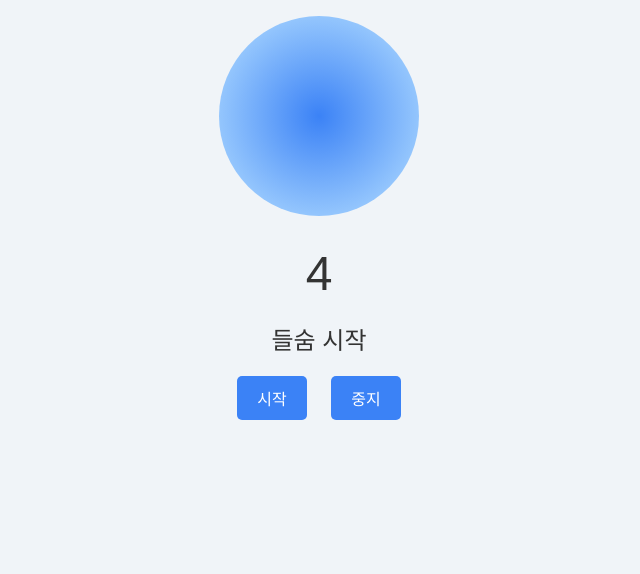
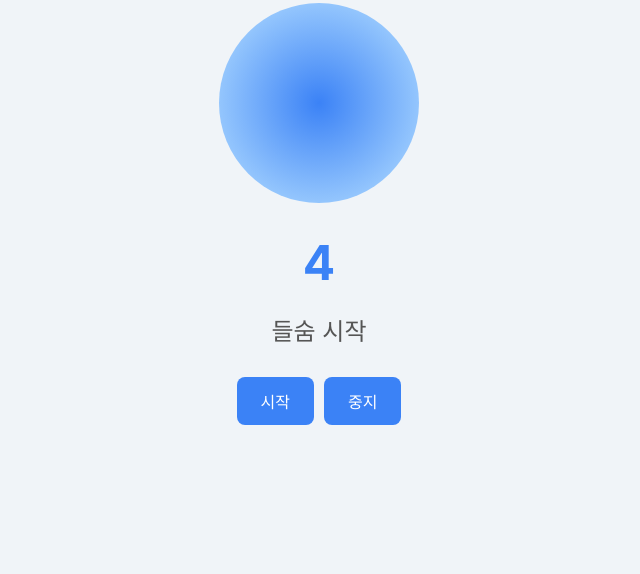
Before and after one commit to MinHo4646/github.io, a plain HTML site: page index.html in a window 1280 px wide. Shown: the part 226-800 px from the top of the page, without its empty margins (321-961 px from the left). Drawn offline with Linux system fonts and the light colour scheme.

Commit message:
Update index.html

```diff
--- a/index.html
+++ b/index.html
@@ -2,57 +2,81 @@
 <html lang="ko">
 <head>
   <meta charset="UTF-8">
-  <meta name="viewport" content="width=device-width, initial-scale=1.0">
+  <meta name="viewport" content="width=device-width, initial-scale=1.0, maximum-scale=1.0, user-scalable=no">
   <title>마음챙김 호흡 명상</title>
   <style>
+    * { box-sizing: border-box; }
     body {
-      font-family: 'Arial', sans-serif;
+      font-family: -apple-system, BlinkMacSystemFont, 'Segoe UI', Roboto, Oxygen, Ubuntu, Cantarell, 'Open Sans', 'Helvetica Neue', sans-serif;
       background: #f0f4f8;
+      margin: 0;
+      padding: 20px;
       display: flex;
       flex-direction: column;
       align-items: center;
       justify-content: center;
       height: 100vh;
-      margin: 0;
+      text-align: center;
       color: #333;
     }
     .container {
-      text-align: center;
+      max-width: 400px;
+      width: 100%;
+      display: flex;
+      flex-direction: column;
+      align-items: center;
+      justify-content: center;
+    }
+    h1 {
+      color: #3b82f6;
+      font-size: 1.8em;
+      margin-bottom: 20px;
     }
     .circle {
       width: 200px;
       height: 200px;
+      margin: 0 auto 20px;
+      border-radius: 50%;
       background: radial-gradient(circle, #3b82f6 0%, #93c5fd 70%, transparent 100%);
-      border-radius: 50%;
-      margin: 30px auto;
       transition: transform 1s ease-in-out;
+      display: flex;
+      align-items: center;
+      justify-content: center;
     }
-    .inhale {
-      transform: scale(1.5);
-    }
-    .exhale {
-      transform: scale(1);
-    }
+    .inhale { transform: scale(1.5); }
+    .exhale { transform: scale(1); }
     .timer {
-      font-size: 48px;
-      margin: 20px 0;
+      font-size: 3em;
+      font-weight: bold;
+      margin: 10px 0;
+      color: #3b82f6;
     }
     .breath-text {
-      font-size: 24px;
-      margin: 10px 0;
+      font-size: 1.5em;
+      margin: 10px 0 20px;
+      color: #555;
+    }
+    .buttons {
+      display: flex;
+      gap: 10px;
+      margin-top: 10px;
     }
     button {
       background: #3b82f6;
       color: white;
       border: none;
-      padding: 10px 20px;
-      border-radius: 5px;
-      font-size: 16px;
+      padding: 12px 24px;
+      border-radius: 8px;
+      font-size: 1em;
       cursor: pointer;
-      margin: 10px;
+      transition: background 0.2s;
     }
     button:hover {
       background: #2563eb;
+    }
+    button:disabled {
+      background: #ccc;
+      cursor: not-allowed;
     }
   </style>
 </head>
@@ -62,8 +86,10 @@
     <div class="circle" id="circle"></div>
     <div class="timer" id="timer">4</div>
     <div class="breath-text" id="breathText">들숨 시작</div>
-    <button id="start">시작</button>
-    <button id="stop">중지</button>
+    <div class="buttons">
+      <button id="start">시작</button>
+      <button id="stop">중지</button>
+    </div>
   </div>
   <script>
     const circle = document.getElementById('circle');
@@ -77,6 +103,7 @@
     let isInhale = true;
 
     function startBreathing() {
+      if (isBreathing) return;
       isBreathing = true;
       startBtn.disabled = true;
       breathText.textContent = isInhale ? "들숨" : "날숨";
```
